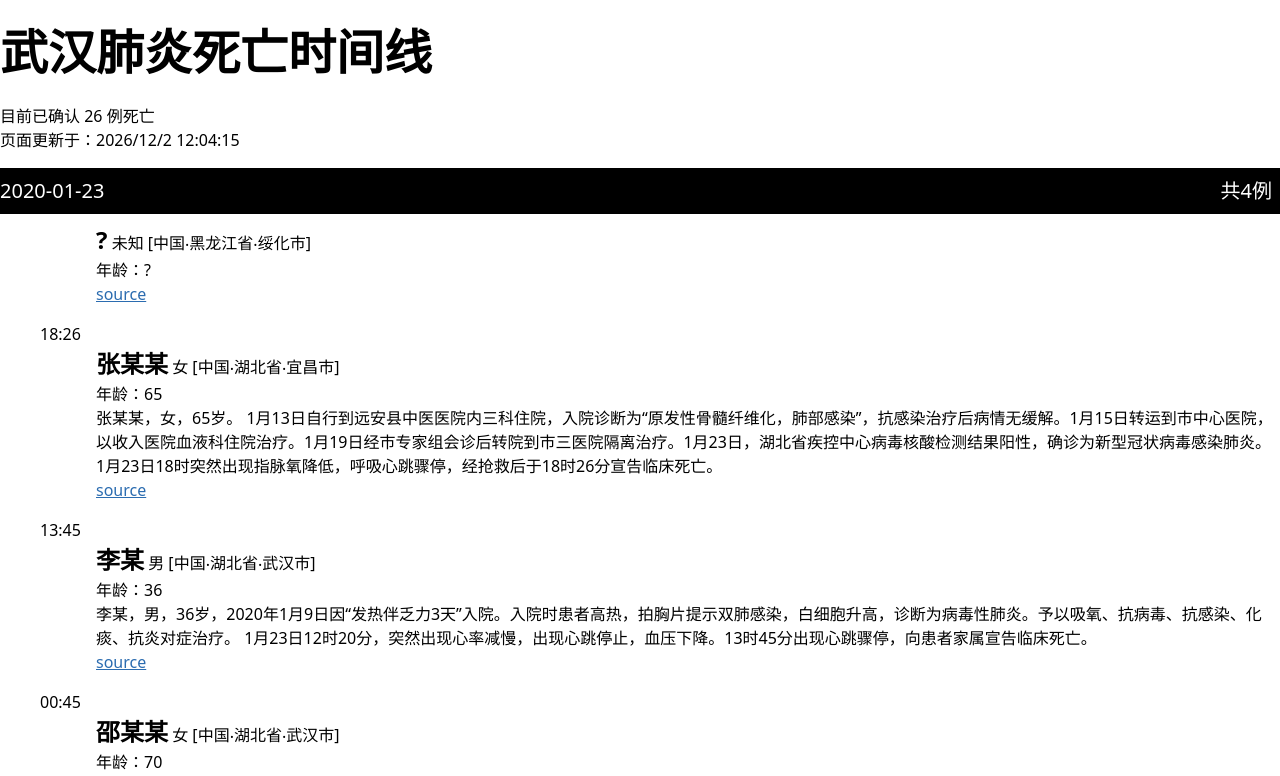
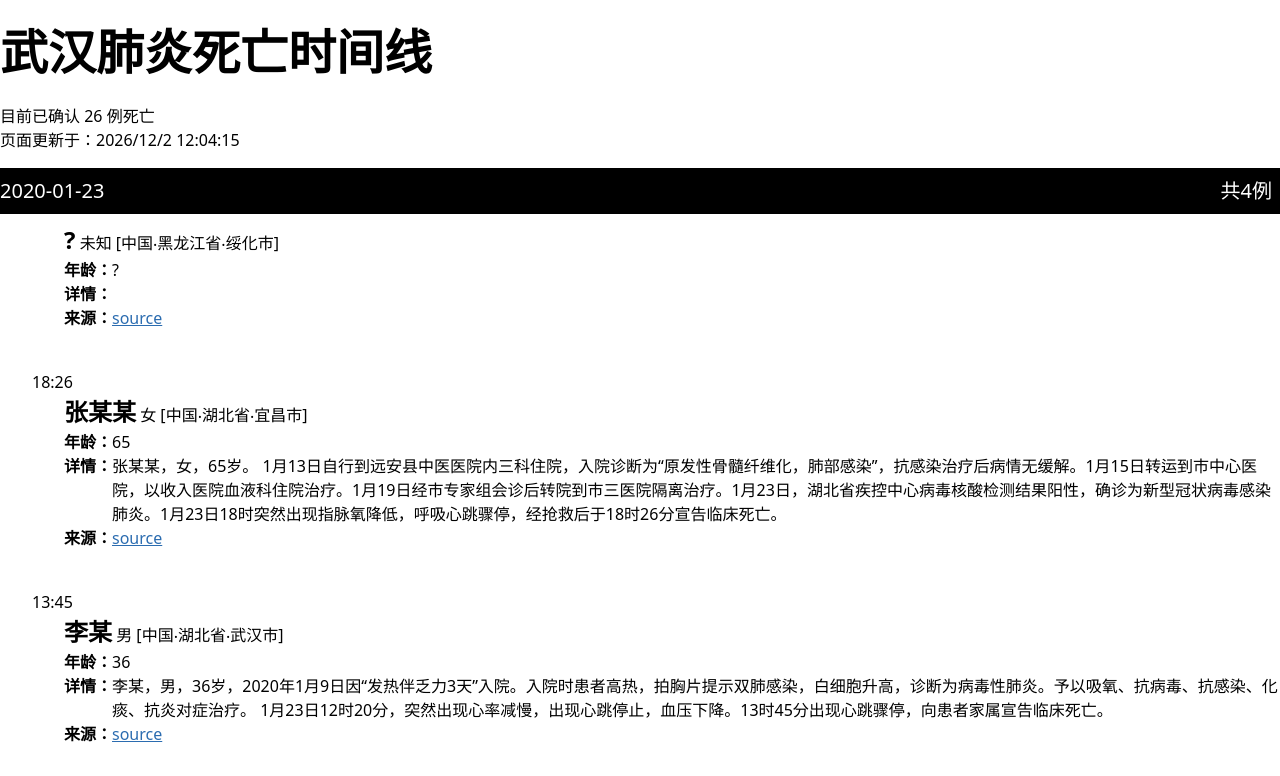
Before and after one commit to chenxsan/deathline, a Next.js app: page / in a window 1280 px wide. Shown: the top 776 px of the page. Built offline with nearby package versions, Linux system fonts and the light colour scheme.

Commit message:
Update styles

```diff
--- a/components/RenderItem.tsx
+++ b/components/RenderItem.tsx
@@ -23,9 +23,16 @@ function RenderItem({ item }: Props) {
         <strong className="text-2xl">{item.name || '?'}</strong>{' '}
         {returnGenderInChinese(item.gender)} [{item.location.join('‧')}]
       </div>
-      <div>年龄：{item.age || '?'}</div>
-      <div>{item.detail}</div>
-      <div>
+      <div className="flex">
+        <span className="font-bold flex-shrink-0">年龄：</span>
+        {item.age || '?'}
+      </div>
+      <div className="flex">
+        <span className="font-bold flex-shrink-0">详情：</span>
+        {item.detail}
+      </div>
+      <div className="flex">
+        <span className="font-bold flex-shrink-0">来源：</span>
         <a
           href={item.source}
           className="underline text-blue-700 hover:text-blue-800"
--- a/components/RenderTime.tsx
+++ b/components/RenderTime.tsx
@@ -6,9 +6,9 @@ interface Props {
 }
 function RenderTime({ time, items }: Props) {
   return (
-    <div className="mb-4 mt-2">
-      <h3 className="ml-10">{time}</h3>
-      <div className="ml-20">
+    <div className="mb-10 mt-2">
+      <h3 className="lg:ml-8">{time}</h3>
+      <div className="lg:ml-12">
         {items.map((item: Item) => (
           <RenderItem item={item} key={item.id} />
         ))}
--- a/tailwind.config.js
+++ b/tailwind.config.js
@@ -2,6 +2,7 @@ module.exports = {
   theme: {
     screens: {
       sm: '640px',
+      lg: '1024px',
       xl: '1280px'
     },
     extend: {}
```
